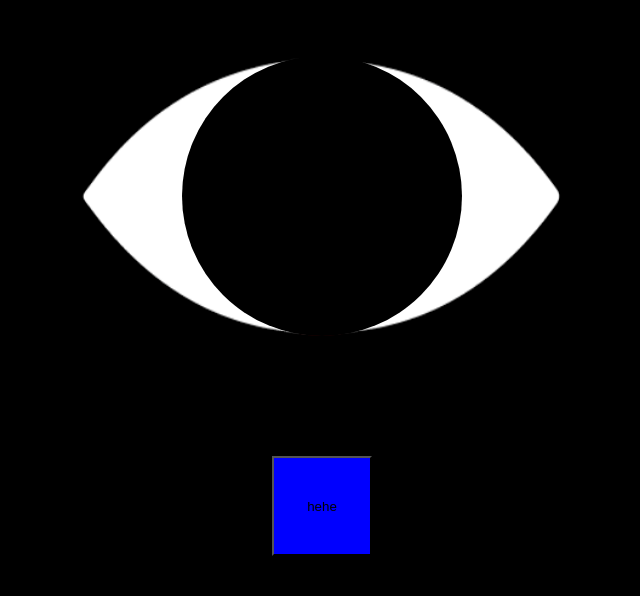
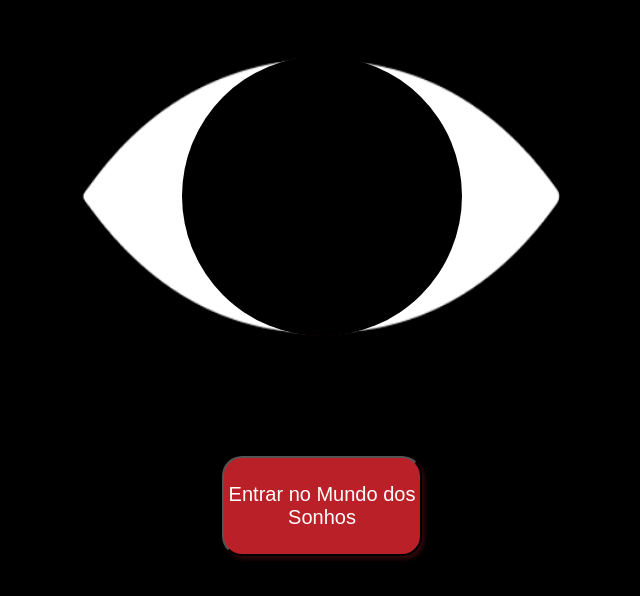
Before and after one commit to Vinicius-AMelo/portifolio-react, a React (Create React App) app: page /#/portifolio-react/Projects in a window 1280 px wide. Before the commit this address led to /#/. Shown: the part 204-800 px from the top of the page, without its empty margins (318-958 px from the left). Built offline with nearby package versions, Linux system fonts and the light colour scheme; a web font is replaced by a local one.

Commit message:
:lipstick: feat: Estilização do botão inicial

```diff
--- a/src/App.jsx
+++ b/src/App.jsx
@@ -33,7 +33,7 @@
           <div className='eye'></div>
           <img className={`mange ${animation}`} src={Foto} alt="foto" />
           <img className={`kyo ${animation}`} src={Foto} alt="foto" />
-          <button onClick={infiniteTsukuyomi}>hehe</button>
+          <button onClick={infiniteTsukuyomi}>Entrar no Mundo dos Sonhos</button>
         </div>}
         {!loading && <Content />}
       </HashRouter>
--- a/src/Routes/About/About.jsx
+++ b/src/Routes/About/About.jsx
@@ -8,7 +8,7 @@
             <div>
                 <h1>About...</h1>
                 <hr />
-                <p>Sem medo de arriscar e encarar novos desafios, decidi que seguir a área jurídica não seria a melhor escolha para o meu futuro profissional e também pessoal, então depois de 3 anos cursando Direito, decidi trancar a faculdade para estudar programação, área pela qual me apaixonei desde que projetei meu TCC no técnico em Mecânica Industrial, automatizando uma linha de produção em Arduino (C++). Digo que me apaixonei pela área de programação porque é onde eu sinto as minhas habilidades em lógica fluindo naturalmente a cada código que eu escrevo e cada problema que me aparece. Resolver problemas nos meus códigos não se tornou uma questão de 'se', mas de 'quando' eu conseguiria resolver o problema e a euforia de ter uma ideia, por em prática e ver o problema ser resolvido se compara a poucas coisas que já senti na vida e isso vem se tornando uma das minhas experiências favoritas de uns meses pra cá, então a programação se tornou mais do que um achado de carreira, mas um achado de sentido de vida.</p>
+                <p>Sem medo de arriscar e encarar novos desafios, decidi que seguir a área jurídica não seria a melhor escolha para o meu futuro profissional e também pessoal, então depois de 3 anos cursando Direito, decidi trancar a faculdade para estudar programação, área pela qual me apaixonei desde que projetei meu TCC no técnico em Mecânica Industrial, automatizando uma linha de produção em Arduino (C++). Digo que me apaixonei pela área de programação porque é onde eu sinto as minhas habilidades em lógica fluindo naturalmente a cada código que eu escrevo e cada problema que me aparece. Tratar problemas nos meus códigos não se tornou uma questão de 'se', mas de 'quando' eu conseguiria resolver e a euforia de ter uma ideia, por em prática e ver o problema ser resolvido se compara a poucas coisas que já senti na vida e isso vem se tornando uma das minhas experiências favoritas de uns meses pra cá, então a programação se tornou mais do que um achado de carreira, mas um achado de sentido de vida.</p>
             </div>
             <img src={logo} alt="" />
         </section>
--- a/src/sass/App.scss
+++ b/src/sass/App.scss
@@ -72,8 +72,6 @@
             opacity: 0;
 
             &.active {
-                // box-shadow: 0 0 1000px 550px $--bg-color;
-                // background-color: $--bg-color;
                 animation: 6s ease-out 1s kyo;
             }
 
@@ -101,8 +99,13 @@
         }
 
         button {
-            background-color: blue;
-            width: 100px;
+            background-color: #BA2028;
+            color: white;
+            box-shadow: 3px 3px 4px rgba($color: #BA2028, $alpha: 0.25);
+            border-radius: 20px;
+
+            font-size: 20px;
+            width: 200px;
             height: 100px;
 
             position: absolute;
```
